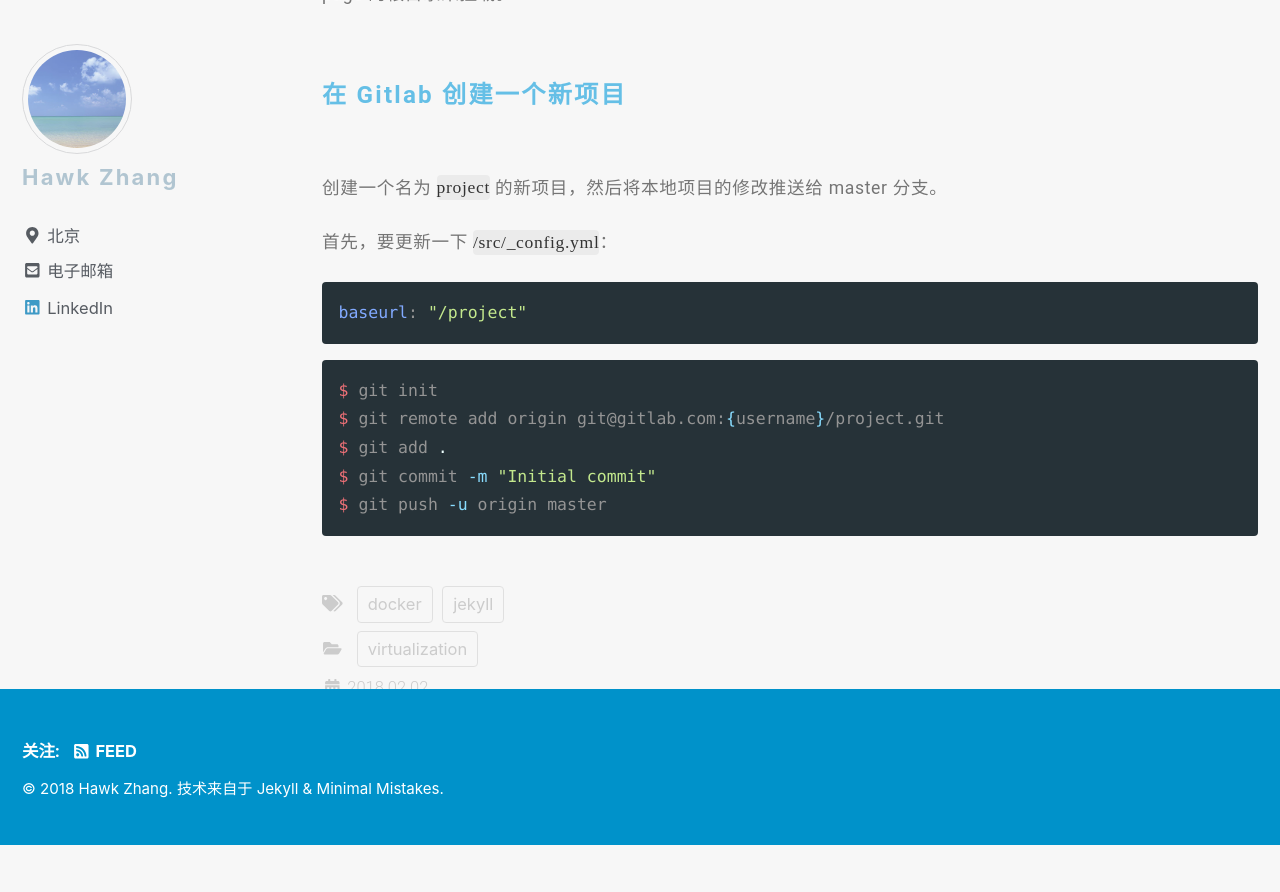
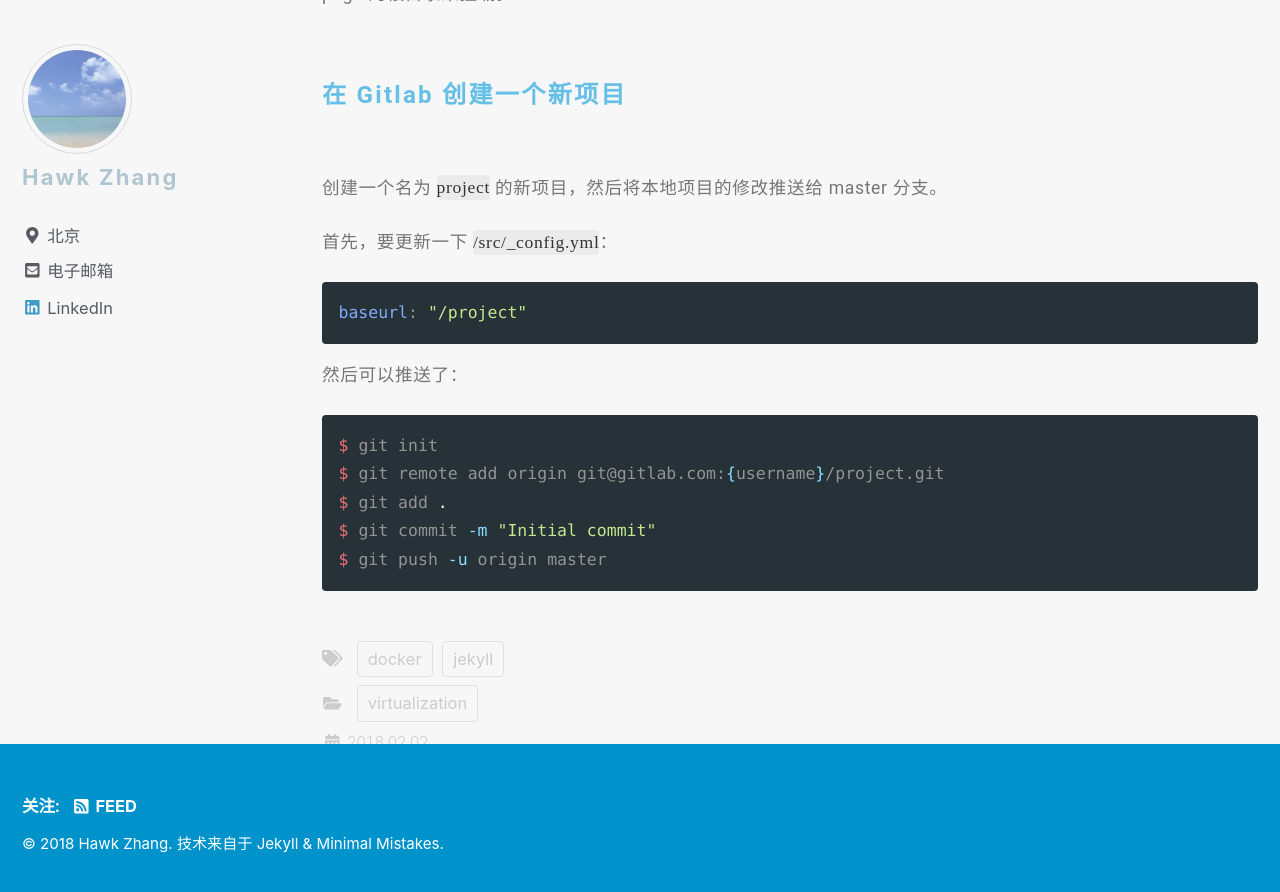
Before and after one commit to narru888/linotes_note, a Jekyll site: the page built from _posts/docker/2018-02-02-docker.jekyll.md, in a window 1280 px wide and 900 px high, scrolled down 4530 px. Shown: the top 892 px of the window. Built offline with Jekyll 4.4.1, drawn with Linux system fonts in a browser that asks for light colours; nearby versions of some CDN libraries; a script that is not in the unit is left out; before the commit the page ends 5375 px from its top, so only the background shows below that.

Commit message:
update on 2018-10-29 10:27:01 CST

````diff
--- a/_posts/docker/2018-02-02-docker.jekyll.md
+++ b/_posts/docker/2018-02-02-docker.jekyll.md
@@ -169,6 +169,7 @@ pages:
 baseurl: "/project"
 ```
 
+然后可以推送了：
 
 ```bash
 $ git init
````
